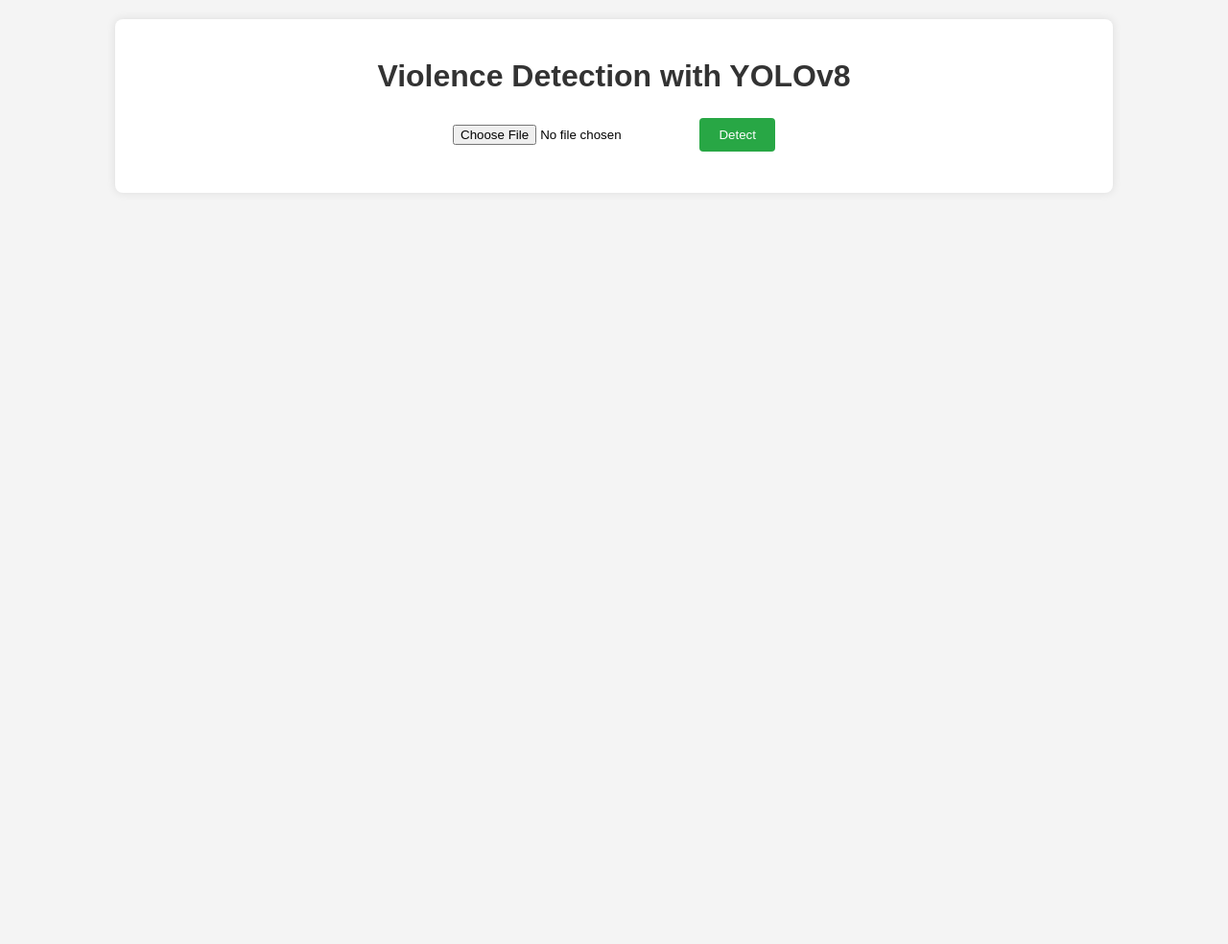
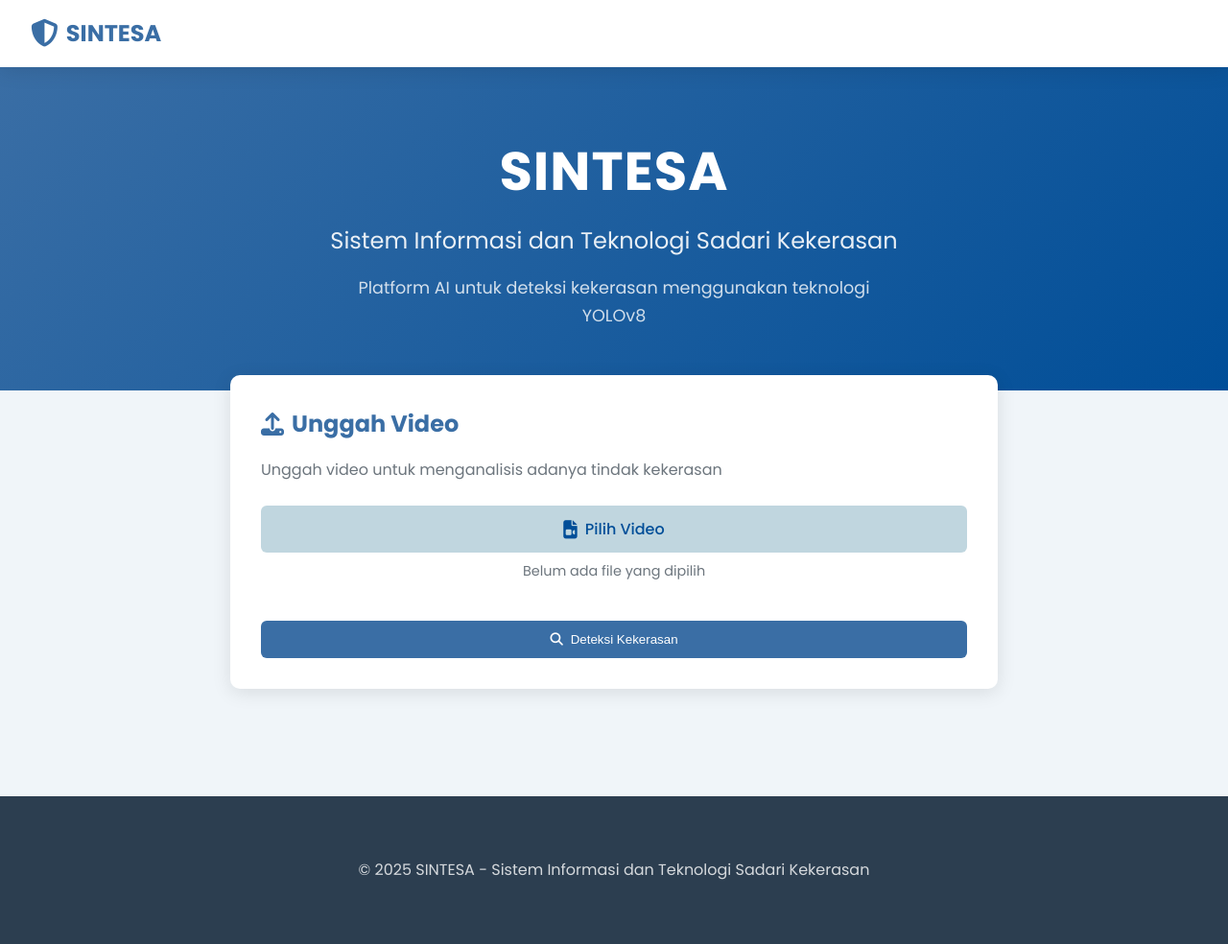
Before and after one commit to sincanmaulanaa/violance-detection-YOLOv8, a Flask app: page / in a window 1280 px wide. Shown: the whole page at 96% size. Before the commit the page ends 158 px from the top, so only its background shows below. Run offline with Flask 3, Linux system fonts and the light colour scheme.

Commit message:
Refactor index.html and style.css for improved layout and styling; update header, hero section, upload form, and results display.

```diff
--- a/static/css/style.css
+++ b/static/css/style.css
@@ -1,66 +1,299 @@
-body {
-  font-family: Arial, sans-serif;
-  margin: 0;
-  padding: 20px;
-  background-color: #f4f4f4;
+@import url('https://fonts.googleapis.com/css2?family=Poppins:wght@300;400;500;600;700&display=swap');
+
+:root {
+  --primary-color: #3a6ea5;
+  --primary-dark: #004e98;
+  --primary-light: #c0d6df;
+  --accent-color: #ff6b6b;
+  --warning-color: #ff9f43;
+  --success-color: #28c76f;
+  --dark-color: #2c3e50;
+  --light-color: #f8f9fa;
+  --gray-color: #6c757d;
+  --shadow: 0 4px 20px rgba(0, 0, 0, 0.1);
+  --transition: all 0.3s ease;
 }
 
-.container {
-  max-width: 1000px;
-  margin: 0 auto;
-  background: white;
-  padding: 20px;
-  border-radius: 8px;
-  box-shadow: 0 0 10px rgba(0, 0, 0, 0.1);
+* {
+  margin: 0;
+  padding: 0;
+  box-sizing: border-box;
 }
 
-h1 {
-  text-align: center;
-  color: #333;
+body {
+  font-family: 'Poppins', sans-serif;
+  background-color: #f0f5f9;
+  color: var(--dark-color);
+  line-height: 1.6;
 }
 
+/* Header Styles */
+header {
+  background-color: white;
+  box-shadow: var(--shadow);
+  padding: 1rem 2rem;
+  position: sticky;
+  top: 0;
+  z-index: 100;
+}
+
+.logo {
+  display: flex;
+  align-items: center;
+  font-size: 1.5rem;
+  font-weight: 700;
+  color: var(--primary-color);
+}
+
+.logo i {
+  margin-right: 0.5rem;
+  font-size: 1.8rem;
+}
+
+/* Hero Section */
+.hero {
+  background: linear-gradient(
+    135deg,
+    var(--primary-color),
+    var(--primary-dark)
+  );
+  color: white;
+  text-align: center;
+  padding: 4rem 1rem;
+}
+
+.hero-content {
+  max-width: 800px;
+  margin: 0 auto;
+}
+
+.hero h1 {
+  font-size: 3.5rem;
+  margin-bottom: 0.5rem;
+  letter-spacing: 1px;
+}
+
+.tagline {
+  font-size: 1.5rem;
+  margin-bottom: 1rem;
+  opacity: 0.9;
+}
+
+.description {
+  font-size: 1.1rem;
+  opacity: 0.8;
+  max-width: 600px;
+  margin: 0 auto;
+}
+
+/* Main Container */
+.container {
+  max-width: 1200px;
+  margin: 0 auto;
+  padding: 2rem 1rem;
+}
+
+/* Card Styles */
+.card {
+  background: white;
+  border-radius: 10px;
+  box-shadow: var(--shadow);
+  padding: 2rem;
+  margin-bottom: 2rem;
+}
+
+/* Upload Section */
+.upload-section {
+  margin: -3rem auto 2rem;
+  max-width: 800px;
+}
+
+.upload-section h2 {
+  color: var(--primary-color);
+  margin-bottom: 1rem;
+  display: flex;
+  align-items: center;
+}
+
+.upload-section h2 i {
+  margin-right: 0.5rem;
+}
+
+.upload-section p {
+  margin-bottom: 1.5rem;
+  color: var(--gray-color);
+}
+
+/* Form Styling */
 form {
-  text-align: center;
-  margin-bottom: 20px;
+  display: flex;
+  flex-direction: column;
+  gap: 1.5rem;
+}
+
+.file-input-container {
+  position: relative;
+  margin-bottom: 1rem;
 }
 
 input[type='file'] {
-  margin: 10px 0;
+  position: absolute;
+  width: 0.1px;
+  height: 0.1px;
+  opacity: 0;
+  overflow: hidden;
+  z-index: -1;
 }
 
-button {
-  padding: 10px 20px;
-  background-color: #28a745;
+.file-label {
+  display: flex;
+  align-items: center;
+  justify-content: center;
+  padding: 0.75rem 1.5rem;
+  background-color: var(--primary-light);
+  color: var(--primary-dark);
+  border-radius: 6px;
+  font-weight: 500;
+  cursor: pointer;
+  transition: var(--transition);
+}
+
+.file-label:hover {
+  background-color: #d9e7f1;
+}
+
+.file-label i {
+  margin-right: 0.5rem;
+  font-size: 1.2rem;
+}
+
+.file-name {
+  margin-top: 0.5rem;
+  font-size: 0.9rem;
+  color: var(--gray-color);
+  text-align: center;
+}
+
+.btn-primary {
+  padding: 0.75rem 1.5rem;
+  background-color: var(--primary-color);
   color: white;
   border: none;
-  border-radius: 4px;
+  border-radius: 6px;
+  font-weight: 500;
   cursor: pointer;
+  transition: var(--transition);
+  display: flex;
+  align-items: center;
+  justify-content: center;
+  gap: 0.5rem;
 }
 
-button:hover {
-  background-color: #218838;
+.btn-primary:hover {
+  background-color: var(--primary-dark);
+  transform: translateY(-2px);
+}
+
+/* Alert Messages */
+.alert {
+  padding: 1rem;
+  border-radius: 6px;
+  margin-bottom: 1.5rem;
+  display: flex;
+  align-items: center;
+}
+
+.alert i {
+  margin-right: 0.5rem;
+  font-size: 1.2rem;
 }
 
 .error {
-  color: red;
-  text-align: center;
+  background-color: #ffe5e5;
+  color: #d63031;
+  border-left: 4px solid #d63031;
+}
+
+/* Results Section */
+.results-section {
+  margin-top: 3rem;
+}
+
+.results-section h2 {
+  color: var(--primary-color);
+  margin-bottom: 1.5rem;
+  display: flex;
+  align-items: center;
+}
+
+.results-section h2 i {
+  margin-right: 0.5rem;
 }
 
 .video-container {
-  display: flex;
-  justify-content: space-between;
-  margin-top: 20px;
+  display: grid;
+  grid-template-columns: 1fr 1fr;
+  gap: 2rem;
 }
 
-.video-container div {
-  flex: 1;
-  margin: 0 10px;
-  text-align: center;
+@media (max-width: 768px) {
+  .video-container {
+    grid-template-columns: 1fr;
+  }
+}
+
+.video-card {
+  background: white;
+  border-radius: 10px;
+  overflow: hidden;
+  box-shadow: var(--shadow);
+}
+
+.video-card h3 {
+  padding: 1rem;
+  background-color: var(--primary-light);
+  color: var(--primary-dark);
+  display: flex;
+  align-items: center;
+}
+
+.video-card h3 i {
+  margin-right: 0.5rem;
+}
+
+.video-wrapper {
+  padding: 1rem;
 }
 
 .result-video {
-  max-width: 100%;
-  height: auto;
-  border: 1px solid #ddd;
-  border-radius: 4px;
+  width: 100%;
+  border-radius: 6px;
 }
+
+/* Footer */
+footer {
+  background-color: var(--dark-color);
+  color: white;
+  padding: 2rem 0;
+  text-align: center;
+  margin-top: 3rem;
+}
+
+footer p {
+  opacity: 0.8;
+}
+
+/* Responsive Design */
+@media (max-width: 576px) {
+  .hero h1 {
+    font-size: 2.5rem;
+  }
+
+  .tagline {
+    font-size: 1.2rem;
+  }
+
+  .card {
+    padding: 1.5rem;
+  }
+}
--- a/templates/index.html
+++ b/templates/index.html
@@ -3,41 +3,110 @@
   <head>
     <meta charset="UTF-8" />
     <meta name="viewport" content="width=device-width, initial-scale=1.0" />
-    <title>Violence Detection</title>
+    <title>SINTESA - Sistem Informasi dan Teknologi Sadari Kekerasan</title>
+    <link
+      rel="stylesheet"
+      href="https://cdnjs.cloudflare.com/ajax/libs/font-awesome/6.4.0/css/all.min.css"
+    />
     <link
       rel="stylesheet"
       href="{{ url_for('static', filename='css/style.css') }}"
     />
   </head>
   <body>
-    <div class="container">
-      <h1>Violence Detection with YOLOv8</h1>
+    <header>
+      <div class="logo">
+        <i class="fas fa-shield-alt"></i>
+        <span>SINTESA</span>
+      </div>
+    </header>
+
+    <div class="hero">
+      <div class="hero-content">
+        <h1>SINTESA</h1>
+        <p class="tagline">Sistem Informasi dan Teknologi Sadari Kekerasan</p>
+        <p class="description">
+          Platform AI untuk deteksi kekerasan menggunakan teknologi YOLOv8
+        </p>
+      </div>
+    </div>
+
+    <main class="container">
+      <div class="upload-section">
+        <div class="card">
+          <h2><i class="fas fa-upload"></i> Unggah Video</h2>
+          <p>Unggah video untuk menganalisis adanya tindak kekerasan</p>
+
           <form method="post" enctype="multipart/form-data">
-        <input type="file" name="file" accept="video/*" required />
-        <button type="submit">Detect</button>
+            <div class="file-input-container">
+              <input
+                type="file"
+                name="file"
+                id="file-input"
+                accept="video/*"
+                required
+              />
+              <label for="file-input" class="file-label">
+                <i class="fas fa-file-video"></i>
+                <span>Pilih Video</span>
+              </label>
+              <div class="file-name">Belum ada file yang dipilih</div>
+            </div>
+            <button type="submit" class="btn-primary">
+              <i class="fas fa-search"></i> Deteksi Kekerasan
+            </button>
           </form>
+        </div>
+      </div>
 
       {% if error %}
-      <p class="error">{{ error }}</p>
+      <div class="alert error">
+        <i class="fas fa-exclamation-circle"></i> {{ error }}
+      </div>
       {% endif %} {% if original_video and result_video %}
-      <h2>Results</h2>
+      <div class="results-section">
+        <h2><i class="fas fa-chart-bar"></i> Hasil Analisis</h2>
         <div class="video-container">
-        <div>
-          <h3>Original Video</h3>
+          <div class="video-card">
+            <h3><i class="fas fa-file-video"></i> Video Asli</h3>
+            <div class="video-wrapper">
               <video controls class="result-video">
                 <source src="{{ original_video }}" type="video/mp4" />
                 Your browser does not support the video tag.
               </video>
             </div>
-        <div>
-          <h3>Detected Video</h3>
-          <video controls class="result-video" muted autoplay>
+          </div>
+          <div class="video-card">
+            <h3><i class="fas fa-robot"></i> Video Terdeteksi</h3>
+            <div class="video-wrapper">
+              <video controls class="result-video" autoplay muted>
                 <source src="{{ result_video }}" type="video/mp4" />
                 Your browser does not support the video tag.
               </video>
             </div>
           </div>
+        </div>
+      </div>
       {% endif %}
+    </main>
+
+    <footer>
+      <div class="container">
+        <p>
+          &copy; 2025 SINTESA - Sistem Informasi dan Teknologi Sadari Kekerasan
+        </p>
       </div>
+    </footer>
+
+    <script>
+      document
+        .getElementById('file-input')
+        .addEventListener('change', function (e) {
+          const fileName = e.target.files[0]
+            ? e.target.files[0].name
+            : 'Belum ada file yang dipilih';
+          document.querySelector('.file-name').textContent = fileName;
+        });
+    </script>
   </body>
 </html>
```
Lines whose indentation alone changed are shown as unchanged.
